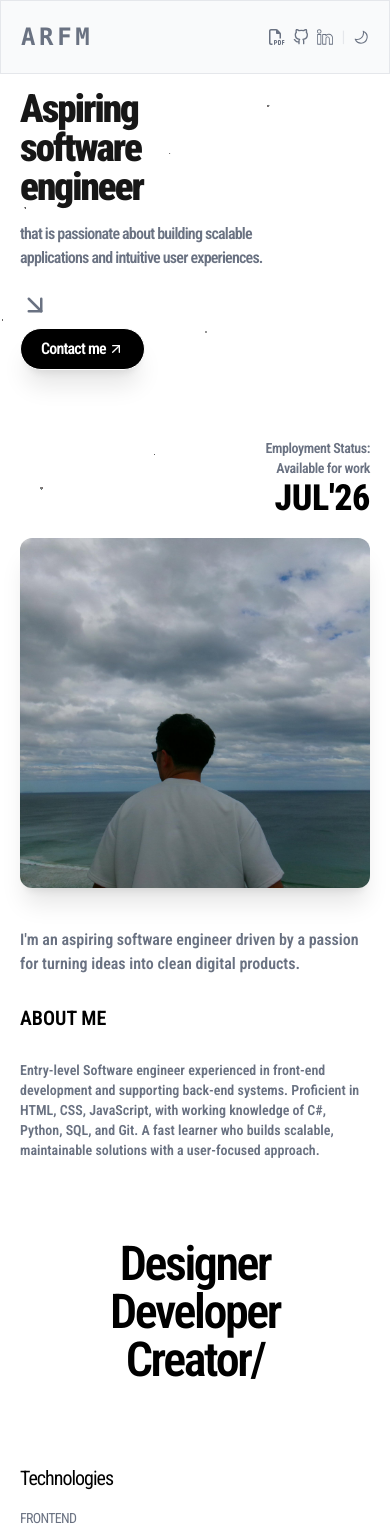
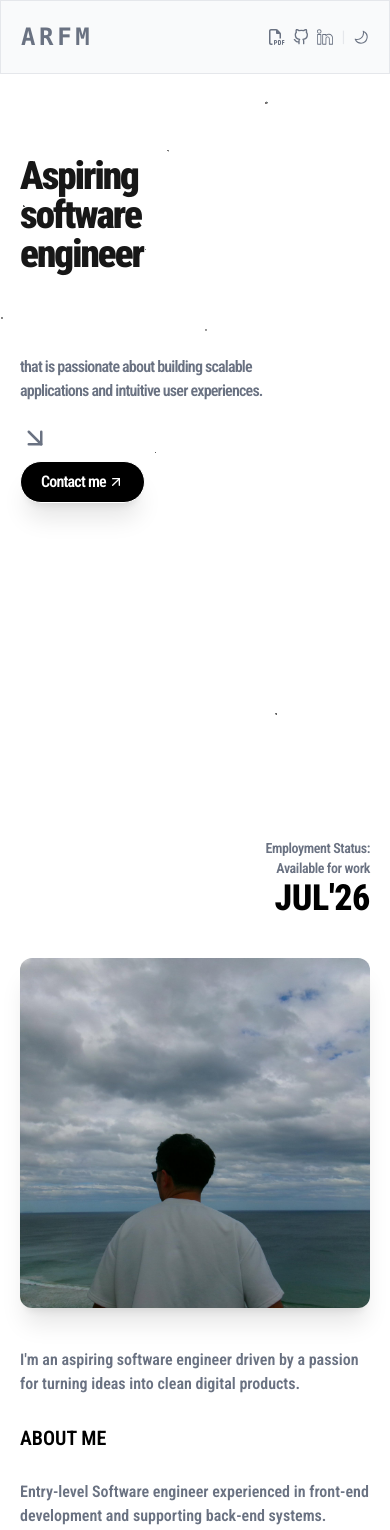
Before and after one commit to allanrodneyyy/Personal-Portfolio, a React (Vite) app: page / in a window 390 px wide. Shown: the top 1530 px of the page. Built offline with nearby package versions, Linux system fonts and the light colour scheme.

Commit message:
Change screen

```diff
--- a/src/components/AboutMe.jsx
+++ b/src/components/AboutMe.jsx
@@ -8,11 +8,11 @@ export function AboutMe() {
       </div>
       <div className='flex flex-col w-full h-full  gap-2 text-gray-500 font-roboto-condensed font-semibold sm:align-center sm:justify-center'>
         <div className='p-5 sm:w-[66%]'>
-          <p className='text-base sm:text-2xl'>I'm an aspiring software engineer driven by a passion for turning ideas into clean digital products.</p>
+          <p className='text-base sm:text-xl'>I'm an aspiring software engineer driven by a passion for turning ideas into clean digital products.</p>
         </div>
         <p className='px-5 text-xl sm:text-xl text-black font-semibold'>ABOUT ME</p>
         <div className='flex gap-10 p-5 sm:w-[80%]'>
-          <p className='text-sm sm:text-xl'>Entry-level Software engineer experienced in front-end development and supporting back-end systems. Proficient in HTML,
+          <p className='text-base sm:text-xl'>Entry-level Software engineer experienced in front-end development and supporting back-end systems. Proficient in HTML,
             CSS, JavaScript, with working knowledge of C#, Python, SQL, and Git. A fast learner who builds scalable, maintainable solutions
             with a user-focused approach.</p>
         </div>
--- a/src/components/Subheader.jsx
+++ b/src/components/Subheader.jsx
@@ -10,6 +10,8 @@ export function Subheader() {
       grid grid-rows-3 px-5
       tracking-tight
       relative
+      min-h-screen
+      mb-5
       ">
         <div className='relative'>
           <h1
@@ -61,6 +63,7 @@ export function Subheader() {
             <p className='flex sm:hidden md:w-sm text-base w-3/4 sm:text-2xl'>
               that is passionate about building scalable applications and intuitive user experiences.
             </p>
+
           </div>
 
           <div className=''>
```
